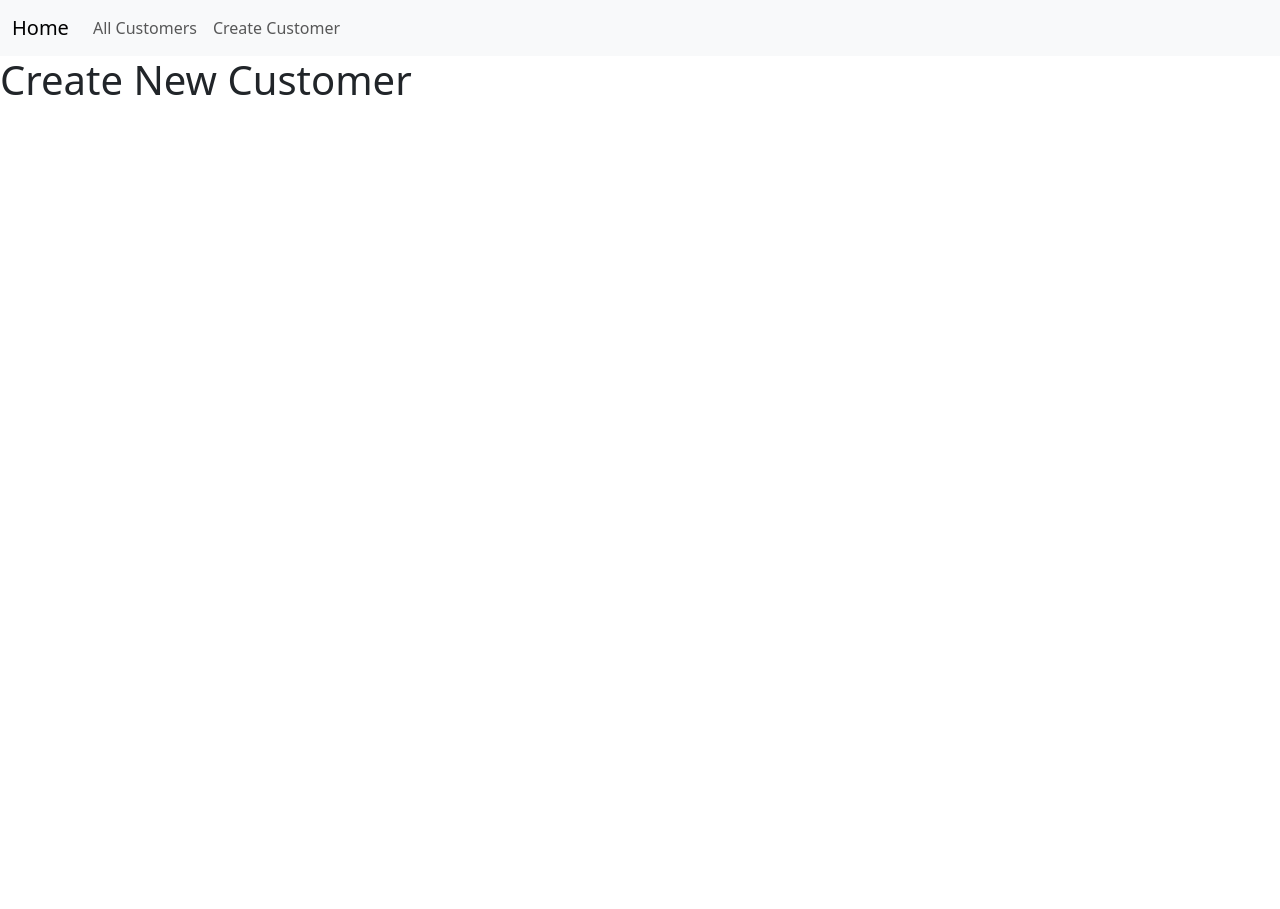
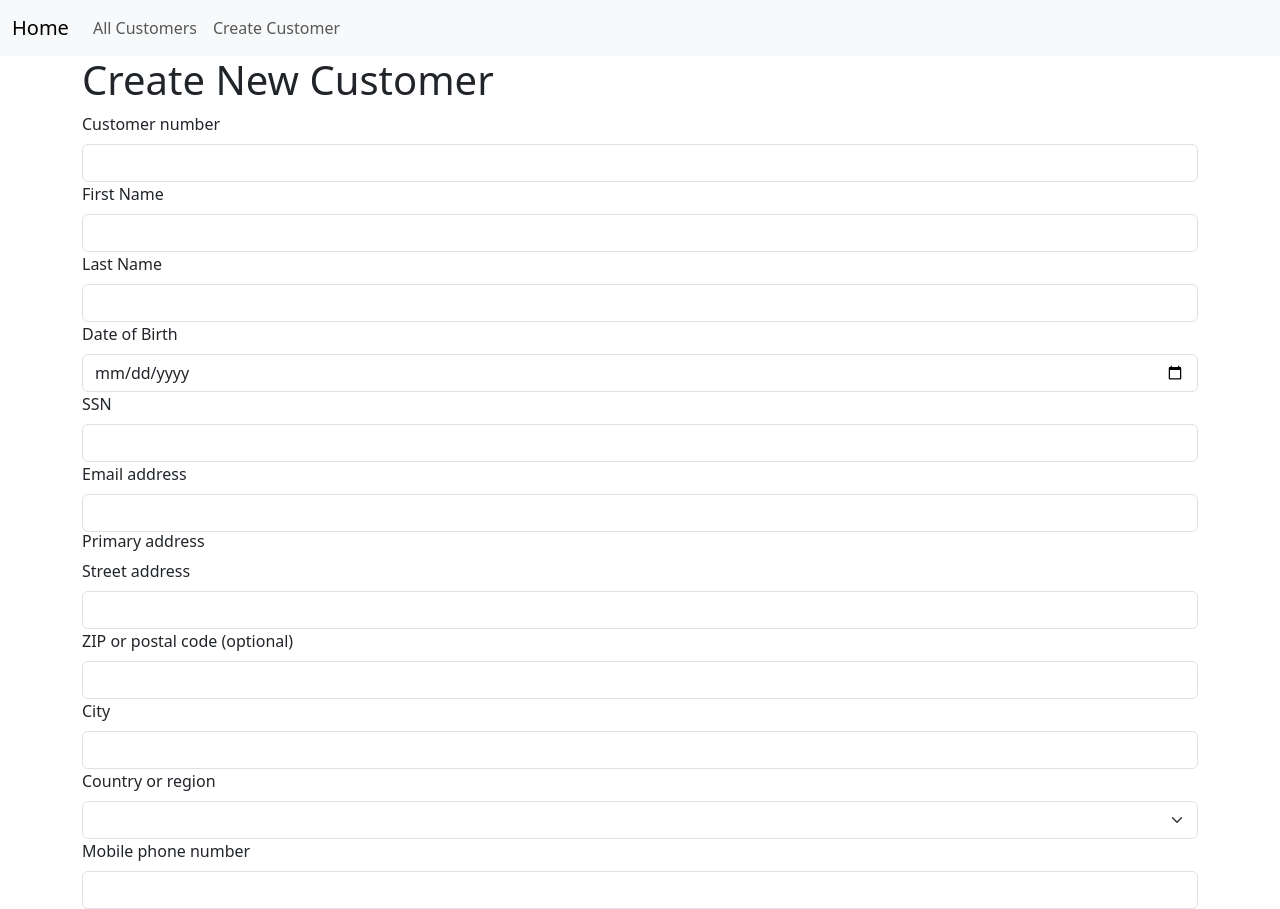
Before and after one commit to arschilke/FairwindsFrontEnd, a Vue app: page /FairwindsFrontEnd/Create in a window 1280 px wide. Before the commit the page ends 800 px from the top, so only its background shows below. Built offline with nearby package versions, Linux system fonts and the light colour scheme.

Commit message:
AllCustomers Vue Added

```diff
--- a/index.html
+++ b/index.html
@@ -4,7 +4,7 @@
     <meta charset="UTF-8" />
     <link rel="icon" type="image/svg+xml" href="/vite.svg" />
     <meta name="viewport" content="width=device-width, initial-scale=1.0" />
-    <title>Vite + Vue + TS</title>
+    <title>Schilke - Fairwinds Front End Assesment</title>
   </head>
   <body>
     <div id="app"></div>
--- a/package.json
+++ b/package.json
@@ -16,7 +16,12 @@
     "vue-router": "^4.1.6"
   },
   "devDependencies": {
+    "@rushstack/eslint-patch": "^1.2.0",
     "@vitejs/plugin-vue": "^4.1.0",
+    "@vue/eslint-config-prettier": "7.1.0",
+    "@vue/eslint-config-typescript": "11.0.3",
+    "eslint": "^8.40.0",
+    "eslint-plugin-vue": "^9.9.0",
     "prettier": "^2.8.8",
     "sass": "^1.62.1",
     "typescript": "^5.0.2",
--- a/src/views/CustomersCreate.vue
+++ b/src/views/CustomersCreate.vue
@@ -1,3 +1,94 @@
+<script setup lang="ts">
+import { ref } from "vue";
+import { Customer } from "../webApiClient";
+
+/*
+const customer = ref<Customer>({ joinDate: Date.now });
+
+
+const handleSubmit = () => {
+
+}
+
+function isValidSSN(value: string) {
+  let regex = new RegExp(/^(?!666|000|9\d{2})\d{3}-(?!00)\d{2}-(?!0{4})\d{4}$/);
+  if (value == null) {
+    return "false";
+  }
+  if (regex.test(value) == true) {
+    return "true";
+  }
+  else {
+    return "false";
+  }
+}
+
+*/
+</script>
+
 <template>
-  <h1>Create New Customer</h1>
+  <div class="container">
+    <h1>Create New Customer</h1>
+    <form @submit.prevent="handleSubmit">
+      <label class="form-label">Customer number</label>
+      <input type="number" min="10000" max="99999" class="form-control" />
+      <label class="form-label">First Name</label>
+      <input class="form-control" type="text" />
+      <label class="form-label">Last Name</label>
+      <input class="form-control" type="text" />
+      <label class="form-label">Date of Birth</label>
+      <input class="form-control" type="date" />
+      <label class="form-label">SSN</label>
+      <input class="form-control" type="text" />
+      <label class="form-label">Email address</label>
+      <input class="form-control" type="email" />
+      <h6>Primary address</h6>
+      <div>
+        <label class="form-label" for="street-address">Street address</label>
+        <input
+          type="text"
+          id="street-address"
+          name="street-address"
+          class="form-control"
+          autocomplete="street-address"
+          required
+        />
+      </div>
+      <div>
+        <label for="postal-code" class="form-label"
+          >ZIP or postal code (optional)</label
+        >
+        <input
+          id="postal-code"
+          class="form-control"
+          name="postal-code"
+          autocomplete="postal-code"
+        />
+      </div>
+      <div>
+        <label for="city" class="form-label">City</label>
+        <input
+          required
+          type="text"
+          id="city"
+          class="form-control"
+          name="city"
+          autocomplete="address-level2"
+          enterkeyhint="next"
+        />
+      </div>
+      <div>
+        <label for="country" class="form-label">Country or region</label>
+        <input
+          id="country"
+          name="country"
+          class="form-select"
+          autocomplete="country"
+          required
+        />
+      </div>
+      <label class="form-label">Mobile phone number</label>
+      <input type="phone" class="form-control" />
+    </form>
+  </div>
 </template>
--- a/src/views/CustomersIndex.vue
+++ b/src/views/CustomersIndex.vue
@@ -1,15 +1,46 @@
 <script setup lang="ts">
-import HelloWorld from "../components/HelloWorld.vue";
+import { onMounted, ref } from "vue";
+import { Customer, request } from "../webApiClient";
+
+const customers = ref<Customer[]>([]);
+
+const url = "http://localhost:3000/customers" ?? "https://my.api.mockaroo.com/customers.json?key=e95894a0";
+
+function calculateAge(birthday: string) {
+  var ageDifMs = Date.now() - Date.parse(birthday);
+  var ageDate = new Date(ageDifMs);
+  return Math.abs(ageDate.getUTCFullYear() - 1970);
+}
+
+onMounted(async () => {
+  customers.value = await request<Customer[]>(url);
+});
 </script>
 
 <template>
-  <div class="container text-center">
-    <a href="https://vitejs.dev" target="_blank">
-      <img src="/vite.svg" class="logo" alt="Vite logo" />
-    </a>
-    <a href="https://vuejs.org/" target="_blank">
-      <img src="../assets/vue.svg" class="logo vue" alt="Vue logo" />
-    </a>
+  <div class="container">
+    <h1>All Customers</h1>
+    <table class="table">
+      <thead>
+        <tr>
+          <th>Customer number</th>
+          <th>First Name</th>
+          <th>Last Name</th>
+          <th>Date of Birth</th>
+          <th>Last 4 of SSN</th>
+          <th>Age</th>
+        </tr>
+      </thead>
+      <tbody>
+        <tr v-for="customer in customers">
+          <td>{{ customer.customer_number }}</td>
+          <td>{{ customer.first_name }}</td>
+          <td>{{ customer.last_name }}</td>
+          <td>{{ (new Date(customer.date_birth)).toDateString() }}</td>
+          <td>{{ customer.ssn.slice(-4) }}</td>
+          <td>{{ calculateAge(customer.date_birth) }}</td>
+        </tr>
+      </tbody>
+    </table>
   </div>
-  <HelloWorld msg="Vite + Vue" />
 </template>
--- /dev/null
+++ b/src/webApiClient.ts
@@ -0,0 +1,28 @@
+export type Customer = {
+    customer_number: number,
+    first_name: string,
+    last_name: string,
+    date_birth: string,
+    ssn: string,
+    email: string,
+    primary_address: Address
+    mobile_phone_number: string,
+    join_date: string
+}
+
+export type Address = {
+    address_line_1: string,
+    city: string,
+    state: string,
+    zip_code: number
+}
+
+export async function request<TResponse>(
+    url: string,
+    config: RequestInit = { 'method': "GET" }
+): Promise<TResponse> {
+    return await fetch(url, config)
+        .then((response) => response.json())
+        .then((data) => data as TResponse);
+
+}
```
Also changed, not shown: 1 other file (tests, documents, lock files or other folders).
